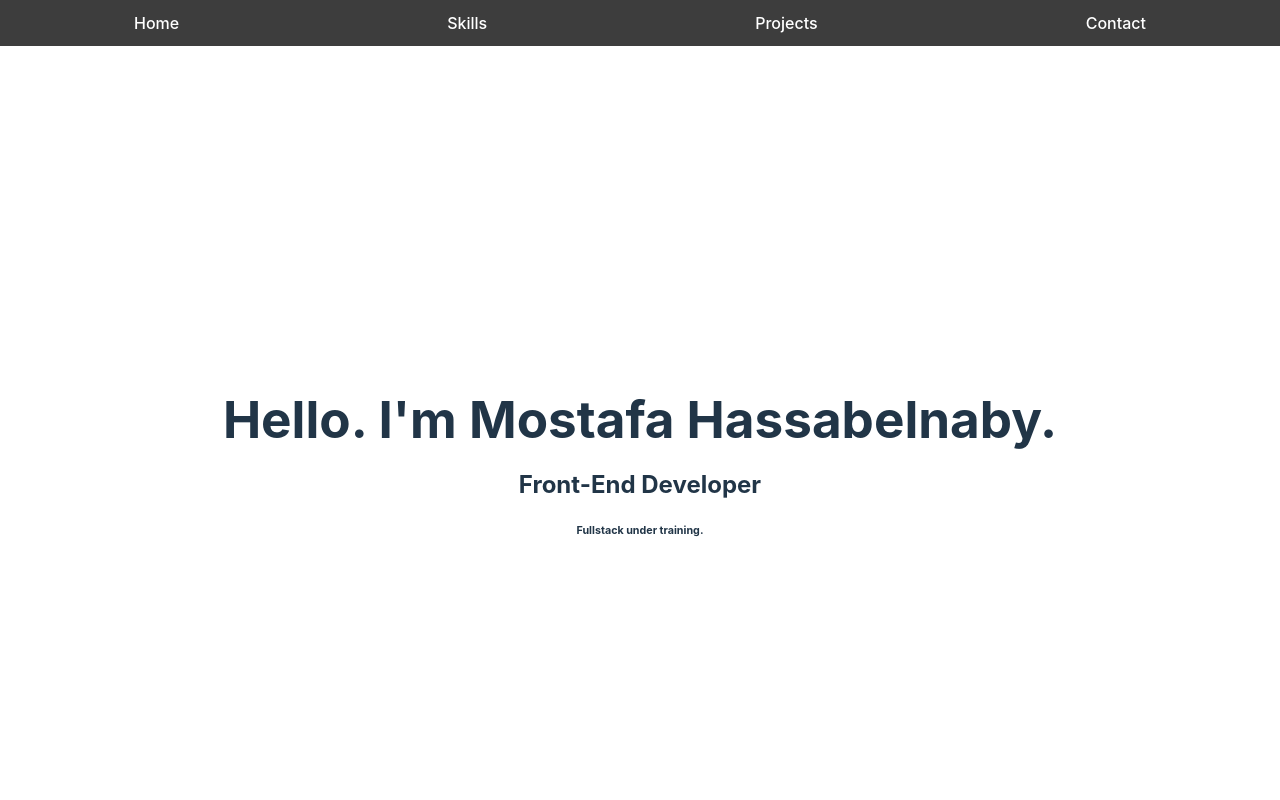
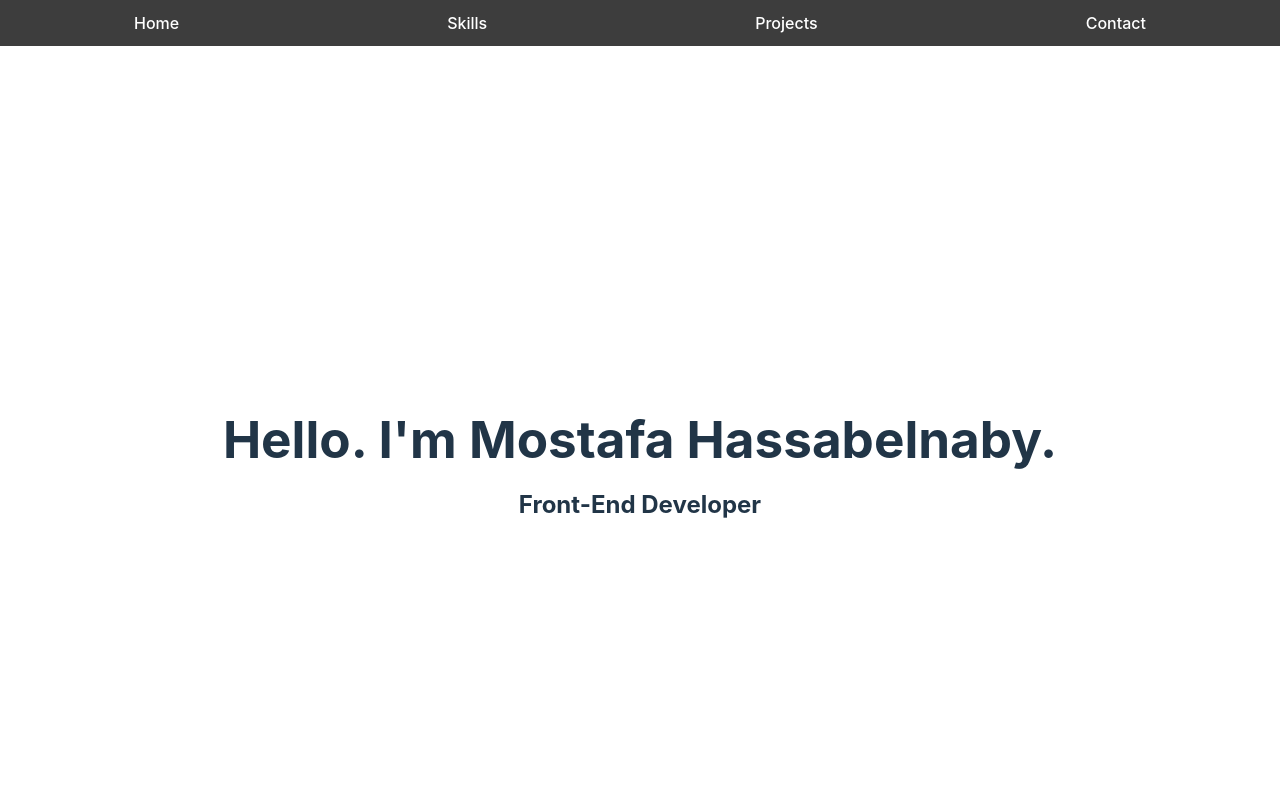
Before and after one commit to MostafaSaad1987/Developer-Portfolio, a React (Vite) app in the folder portfolio/: page / in a window 1280 px wide. Shown: the top 800 px of the page. Built offline with nearby package versions, Linux system fonts and the light colour scheme; the HTML template or start-up script is replaced by a standard one.

Commit message:
Removed Silly Part.

```diff
--- a/portfolio/src/App.css
+++ b/portfolio/src/App.css
@@ -41,16 +41,6 @@ header>h1 {
 
 header>h2 {
   animation-duration: 1.25s;
-  animation-timing-function: ease-out;
-  animation-delay: 0s;
-  animation-iteration-count: 1;
-  animation-name: slideDown;
-}
-
-header>h6 {
-  margin-top: 0;
-
-  animation-duration: 2.5s;
   animation-timing-function: ease-out;
   animation-delay: 0s;
   animation-iteration-count: 1;
--- a/portfolio/src/components/header.jsx
+++ b/portfolio/src/components/header.jsx
@@ -5,7 +5,6 @@ const Header = React.forwardRef((props, ref) => {
         <header ref={ref}>
             <h1>Hello. I'm Mostafa Hassabelnaby.</h1>
             <h2>Front-end Developer</h2>
-            <h6>Fullstack under training.</h6>
         </header>
     );
 });
```
